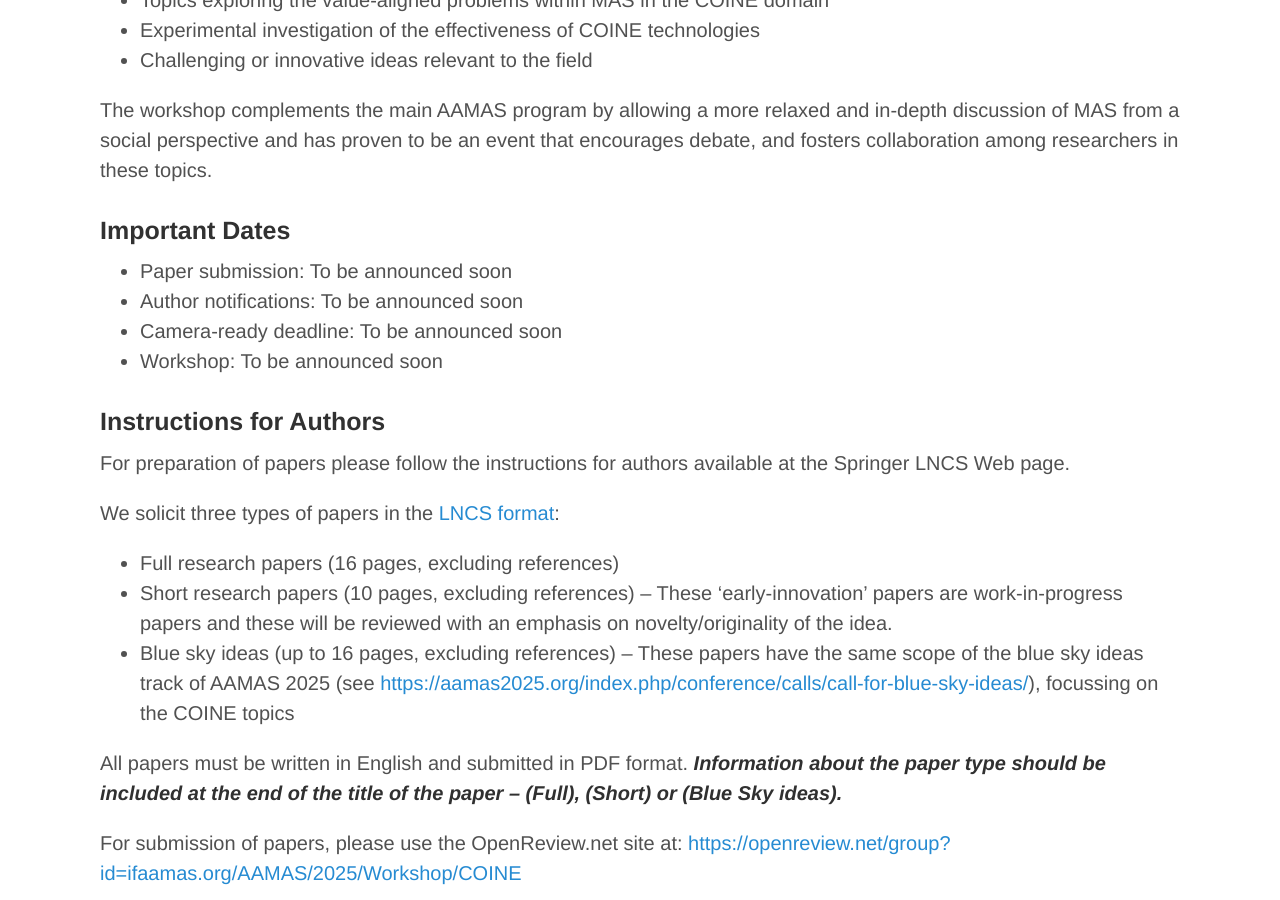
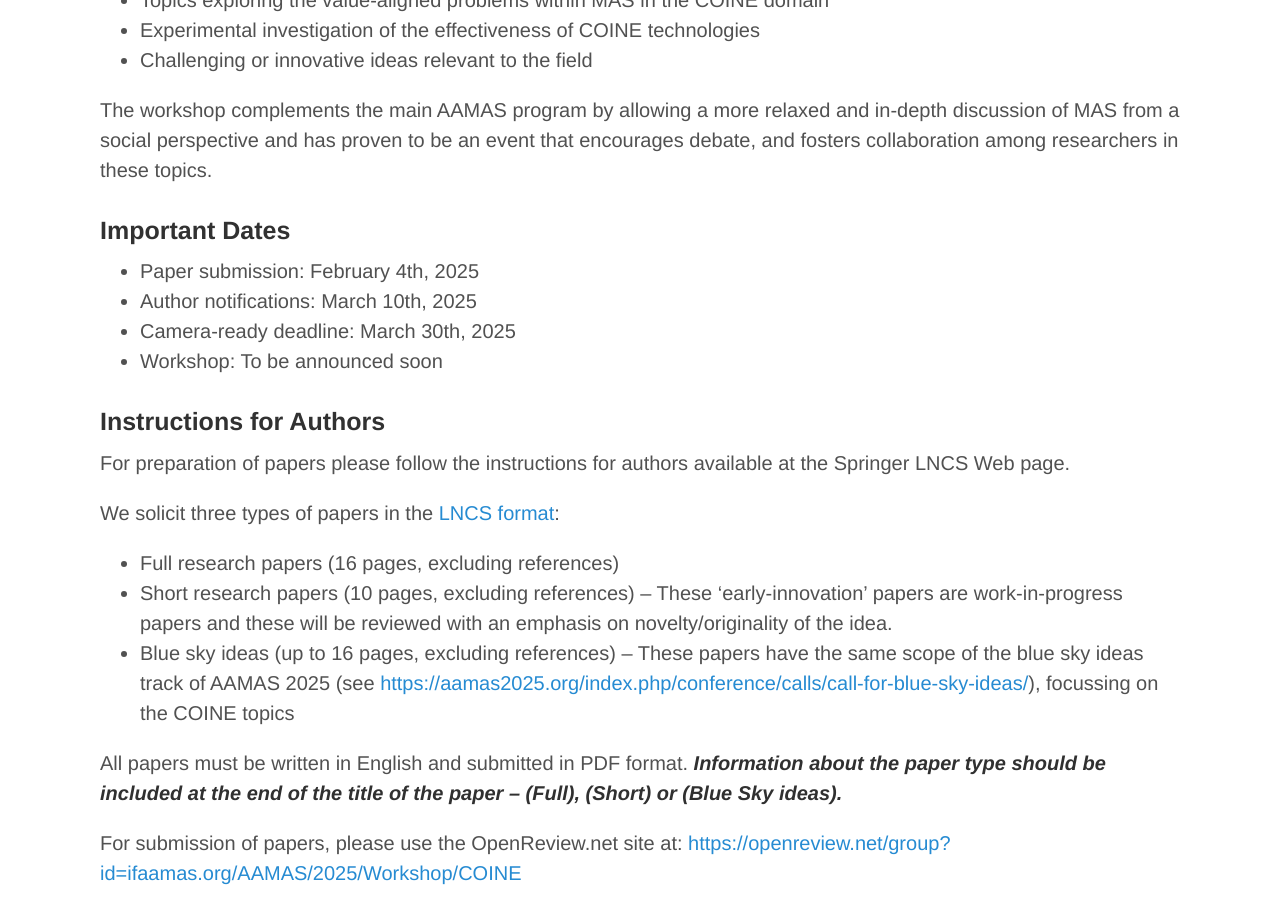
Before and after one commit to coin-workshop/coine-2025-detroit, a Jekyll site: the page built from call_for_papers.md, in a window 1280 px wide and 900 px high, scrolled down 1236 px. Built offline with Jekyll 4.4.1, drawn with Linux system fonts in a browser that asks for light colours.

Commit message:
Update dates

```diff
--- a/call_for_papers.md
+++ b/call_for_papers.md
@@ -28,9 +28,9 @@ We invite submissions that address any of the following aspects:
 The workshop complements the main AAMAS program by allowing a more relaxed and in-depth discussion of MAS from a social perspective and has proven to be an event that encourages debate, and fosters collaboration among researchers in these topics.
 
 ### Important Dates
-- Paper submission: To be announced soon
-- Author notifications: To be announced soon
-- Camera-ready deadline: To be announced soon
+- Paper submission: February 4th, 2025
+- Author notifications: March 10th, 2025
+- Camera-ready deadline: March 30th, 2025
 - Workshop: To be announced soon
 
 ### Instructions for Authors
```
